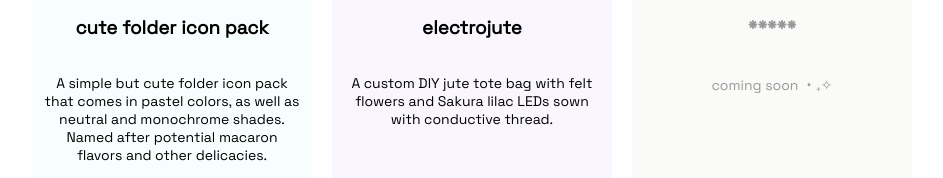
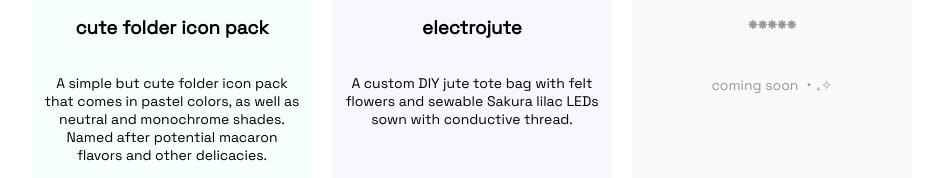
Before and after one commit to yafira/electrocute, a Next.js app: page / in a window 1280 px wide. Shown: the part 773-951 px from the top of the page, without its empty margins (168-1111 px from the left). Built offline with nearby package versions, Linux system fonts and the light colour scheme; a web font is replaced by a local one.

Commit message:
edited text in project 5

```diff
--- a/src/components/Container.js
+++ b/src/components/Container.js
@@ -66,8 +66,8 @@ export default function Container() {
 					<Image className={styles.logo} src={Logo5} alt='project 5' />
 					<h3>electrojute</h3>
 					<p>
-						A custom DIY jute tote bag with felt flowers and Sakura lilac LEDs
-						sown with conductive thread.
+						A custom DIY jute tote bag with felt flowers and sewable Sakura
+						lilac LEDs sown with conductive thread.
 					</p>
 				</Link>
 
```
